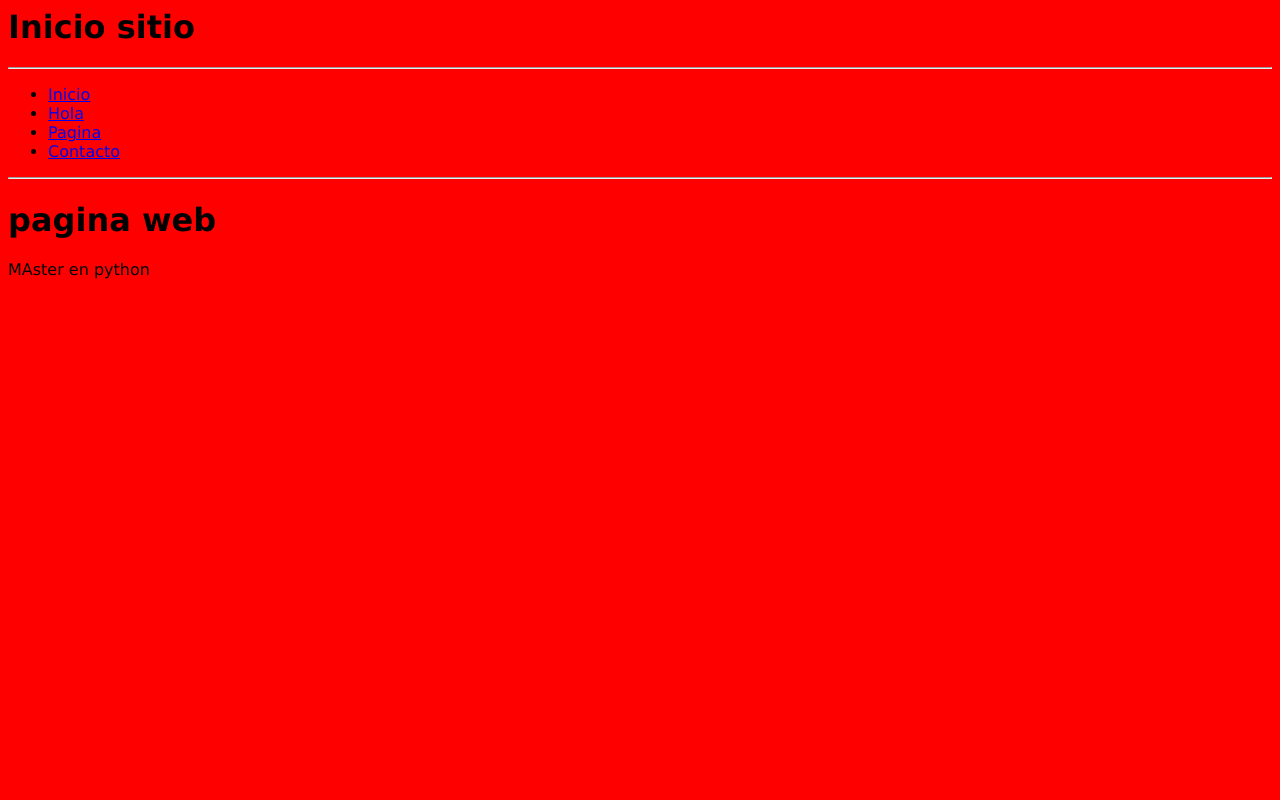
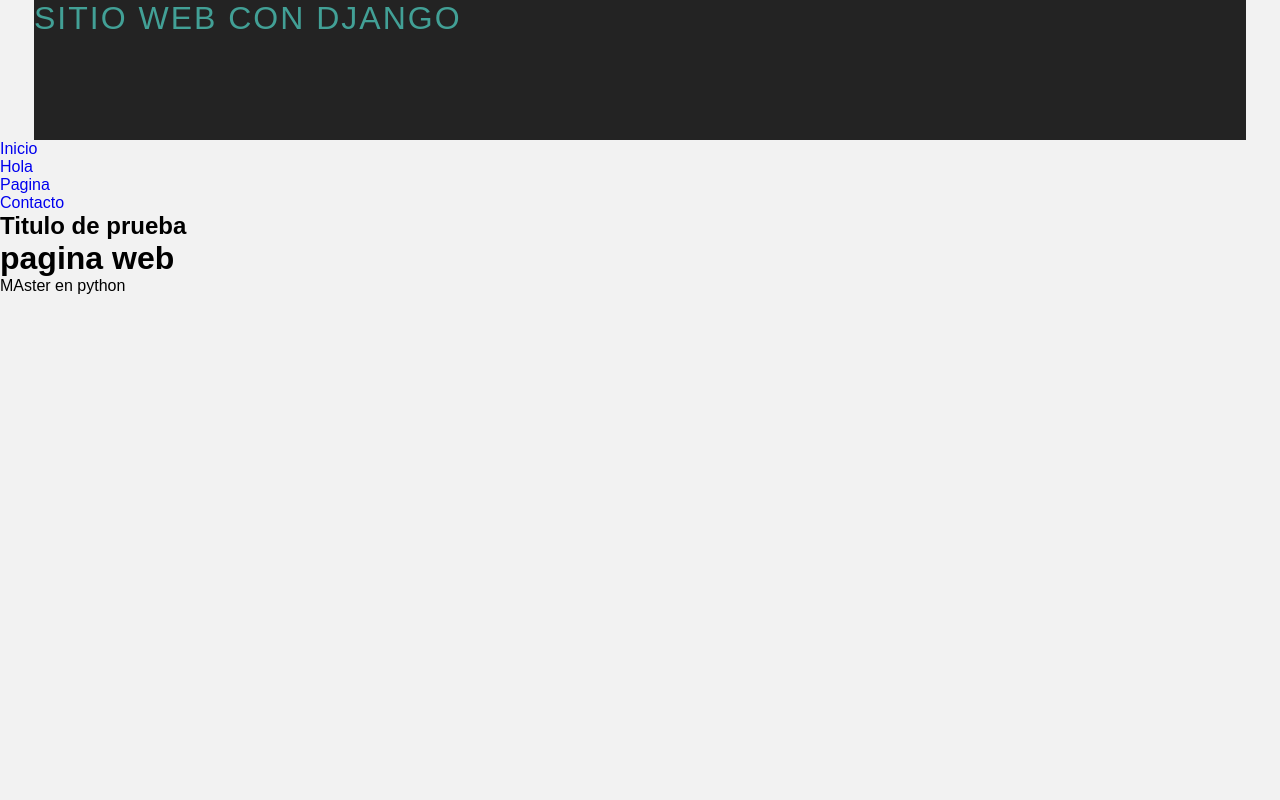
Before and after one commit to richie20502/master_python, a Django app: page /pagina/ in a window 1280 px wide. Run offline with Django 3.2, Linux system fonts and the light colour scheme.

Commit message:
diseño de pagina

```diff
--- a/_Django/a_django/miapp/static/css/styles.css
+++ b/_Django/a_django/miapp/static/css/styles.css
@@ -1,4 +1,25 @@
+*{
+    margin: 0px;
+    padding: 0px;
+    font-family: sans-serif, Arial, Helvetica;
+    text-decoration: none;
+}
+
 body{
-    font-family: Verdana, Geneva, Tahoma, sans-serif;
-    background: red;
+    background-color: #f2f2f2;
 }
+
+header{
+    width: 1212px;
+    height: 140px;
+    background-color: #232323;
+    margin: 0px auto;
+}
+
+#logotipo h1{
+    display: block;
+    letter-spacing: 2px;
+    text-transform: uppercase;
+    font-weight: normal;
+    color: #42a096;
+}
--- a/_Django/a_django/miapp/templates/layout.html
+++ b/_Django/a_django/miapp/templates/layout.html
@@ -7,8 +7,14 @@
         <link rel="stylesheet" type="text/css" href="{% static 'css/styles.css' %}" />
     </head>
     <body>
-        <h1>Inicio sitio</h1>
-        <hr/>
+
+        <header>
+            <div id="logotipo">
+
+                <h1> Sitio web con Django</h1>
+            </div>
+        </header>
+        <nav>
             <ul>
                 <li>
                     <a href="/inicio">Inicio</a>
@@ -23,10 +29,9 @@
                     <a href="/contacto">Contacto</a>
                 </li>
             </ul>
-        <hr/>
-
+        </nav>
         <div id="content">
-
+            <h2 class="title"> Titulo de prueba</h2>
             {% block content %}
 
             {% endblock  %}
```
Also changed, not shown: _Django/a_django/miapp/static/img/logo.png (added). Lines whose indentation alone changed are shown as unchanged.
